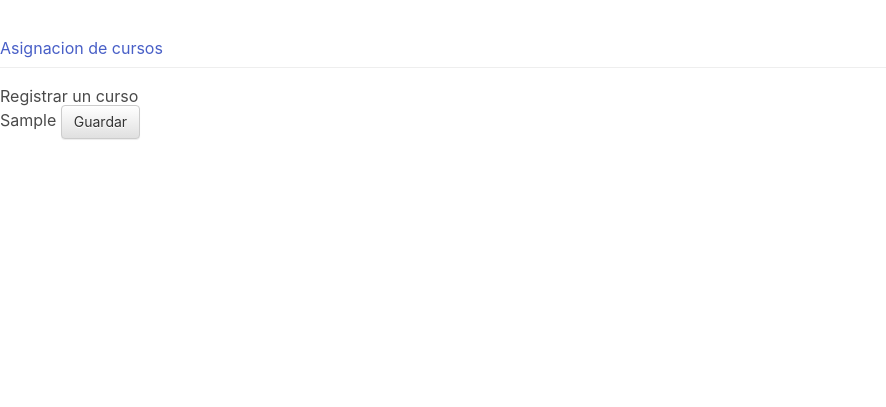
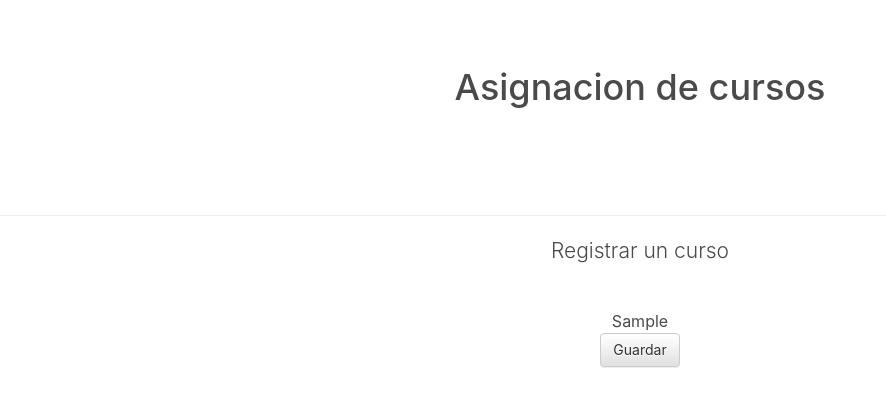
Before and after one commit to kcxpr/Examen-final, a Django app: template pelicula/templates/pelicula/pelicula_editar.html in a window 1280 px wide. Shown: the top 407 px of the page, without its empty margins (0-886 px from the left). Run offline with Django 3.2, Linux system fonts and the light colour scheme; the template is opened without the code that fills it: most values are stand-ins (such as "Sample title", 1, 10 or a date in 2020); some libraries are stand-ins or nearby versions.

Commit message:
Cambios esteticos

```diff
--- a/pelicula/forms.py
+++ b/pelicula/forms.py
@@ -9,7 +9,8 @@
         fields = ('nombre','alumnos')
 
     def __init__ (self, *args, **kwargs):
+
         super(CursoForm, self).__init__(*args, **kwargs)
+        self.fields["alumnos"].help_text = "Ingrese los alumnos que formaran parte del curso"
         self.fields["alumnos"].widget = forms.widgets.CheckboxSelectMultiple()
-        self.fields["alumnos"].help_text = "Ingrese los alumnos que formaran parte del curso"
         self.fields["alumnos"].queryset = Alumno.objects.all()
--- a/pelicula/templates/pelicula/base.html
+++ b/pelicula/templates/pelicula/base.html
@@ -7,8 +7,14 @@
     <link rel="stylesheet" href="https://pro.fontawesome.com/releases/v5.10.0/css/all.css" integrity="sha384-AYmEC3Yw5cVb3ZcuHtOA93w35dYTsvhLPVnYs9eStHfGJvOvKxVfELGroGkvsg+p" crossorigin="anonymous"/>
 
 </head>
+<div class="hero-body">
+    <div class="container has-text-centered">
+        <p class="h1">Asignacion de cursos</p>
+
+    </div>
+</div>
 <div class="page-header">
-    <h1><a href="">Asignacion de cursos</a></h1>
+
 
     {% if messages %}
      <ul class="messages">
--- a/pelicula/templates/pelicula/pelicula_editar.html
+++ b/pelicula/templates/pelicula/pelicula_editar.html
@@ -1,9 +1,12 @@
 {% extends 'pelicula/base.html' %}
 
     {% block content %}
-        <h1>Registrar un curso</h1>
+    <center>
+        <p class="lead">Registrar un curso</p><br>
+
         <form method="POST" class="post-form">{% csrf_token %}
             {{ formulario.as_p }}
-            <button type="submit" class="save btn btn-default">Guardar</button>
+           <br> <button type="submit" class="save btn btn-default">Guardar</button>
         </form>
+    </center>
     {% endblock %}
```
